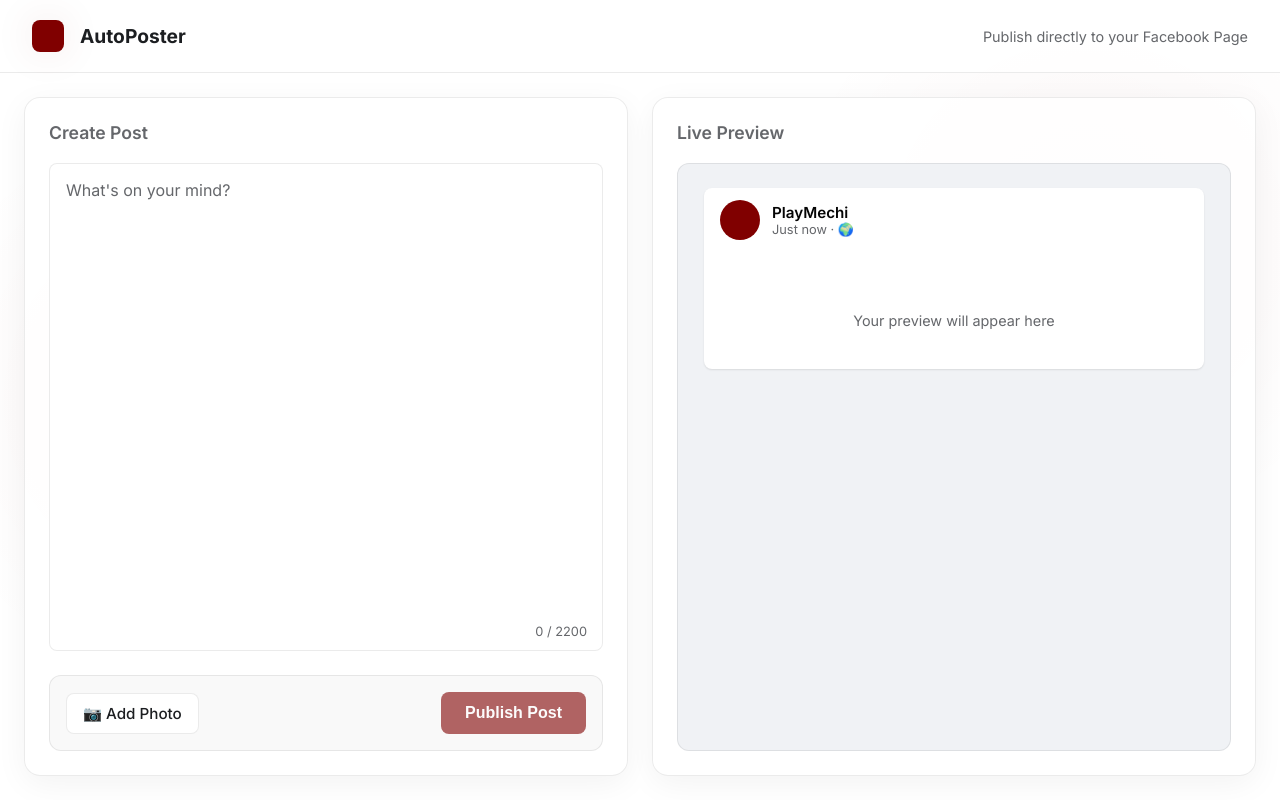
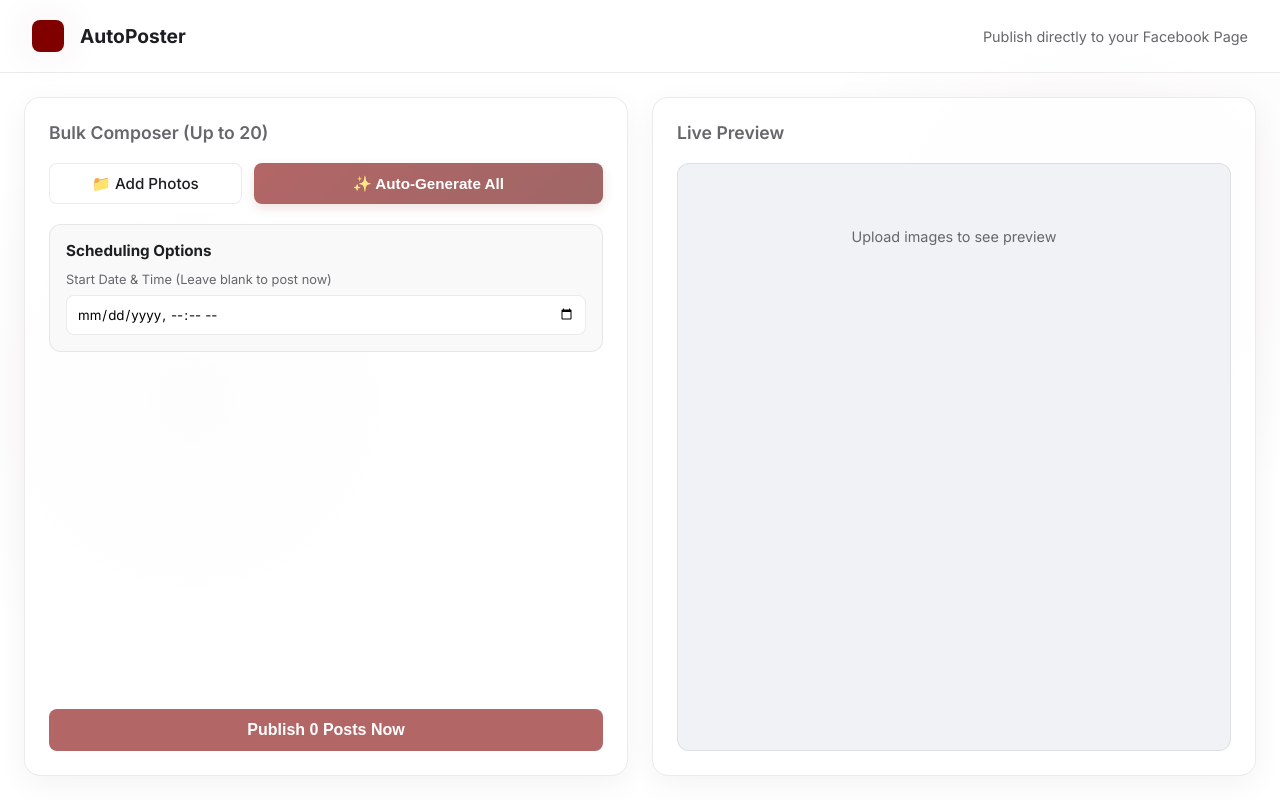
Before and after one commit to ryanair000/SMMPRO, a Next.js app: page / in a window 1280 px wide. Built offline with nearby package versions, Linux system fonts and the light colour scheme.

Commit message:
feat: add bulk image upload queue and interval scheduling

```diff
--- a/src/components/PostComposer.js
+++ b/src/components/PostComposer.js
@@ -1,63 +1,125 @@
 "use client";
 
-import { useState, useRef } from 'react';
+import { useState, useRef, useEffect } from 'react';
 import toast from 'react-hot-toast';
 import styles from './PostComposer.module.css';
 
 export default function PostComposer() {
-  const [message, setMessage] = useState('');
-  const [imageFile, setImageFile] = useState(null);
-  const [imagePreview, setImagePreview] = useState(null);
+  const [queue, setQueue] = useState([]); // { id, file, preview, caption, status }
+  const [selectedIndex, setSelectedIndex] = useState(0);
+
+  const [scheduleTime, setScheduleTime] = useState('');
+  const [spreadInterval, setSpreadInterval] = useState(2);
+
+  const [isGenerating, setIsGenerating] = useState(false);
   const [isSubmitting, setIsSubmitting] = useState(false);
-  const [isGenerating, setIsGenerating] = useState(false);
+
   const fileInputRef = useRef(null);
 
   const maxLength = 2200;
 
-  const handleImageChange = (e) => {
-    const file = e.target.files[0];
-    if (file) {
-      setImageFile(file);
-      const reader = new FileReader();
-      reader.onloadend = () => {
-        setImagePreview(reader.result);
-      };
-      reader.readAsDataURL(file);
+  // Handle multiple file uploads
+  const handleFilesChange = (e) => {
+    const files = Array.from(e.target.files);
+    if (!files.length) return;
+
+    if (queue.length + files.length > 20) {
+      toast.error('You can only upload up to 20 images at once.');
+      return;
     }
+
+    const newItems = files.map(file => ({
+      id: Math.random().toString(36).substr(2, 9),
+      file,
+      preview: URL.createObjectURL(file),
+      caption: '',
+      status: 'pending' // pending, generating, ready, published, error
+    }));
+
+    setQueue(prev => [...prev, ...newItems]);
+    if (queue.length === 0) setSelectedIndex(0);
+
+    // Clear input so same files can be selected again if needed
+    if (fileInputRef.current) fileInputRef.current.value = '';
   };
 
-  const handleGenerateCaption = async () => {
-    if (!imagePreview) return;
+  const updateQueueItem = (index, updates) => {
+    setQueue(prev => {
+      const newQueue = [...prev];
+      newQueue[index] = { ...newQueue[index], ...updates };
+      return newQueue;
+    });
+  };
+
+  const handleGenerateAll = async () => {
+    if (queue.length === 0) return;
     setIsGenerating(true);
-    const toastId = toast.loading('Generating perfect caption...');
+
+    let successCount = 0;
+
+    for (let i = 0; i < queue.length; i++) {
+      const item = queue[i];
+      if (item.caption) continue; // Skip if already has caption
+
+      setSelectedIndex(i); // Auto-focus the item being generated
+      updateQueueItem(i, { status: 'generating' });
+
       try {
         const res = await fetch('/api/generate', {
           method: 'POST',
           headers: { 'Content-Type': 'application/json' },
-        body: JSON.stringify({ imageBase64: imagePreview })
+          body: JSON.stringify({ imageBase64: item.preview })
         });
         const data = await res.json();
-      if (!res.ok) throw new Error(data.error || 'Failed to generate caption');
-      setMessage(data.caption);
-      toast.success('Caption generated!', { id: toastId });
+
+        if (!res.ok) throw new Error(data.error || 'Generation failed');
+
+        updateQueueItem(i, { caption: data.caption, status: 'ready' });
+        successCount++;
       } catch (err) {
-      toast.error(err.message, { id: toastId });
-    } finally {
+        toast.error(`Image ${i+1}: ${err.message}`);
+        updateQueueItem(i, { status: 'error' });
+      }
+    }
+
     setIsGenerating(false);
-    }
+    toast.success(`Generated ${successCount} captions!`);
   };
 
-  const handleSubmit = async (e) => {
-    e.preventDefault();
-    if (!message.trim() && !imageFile) return;
+  const handleSubmitAll = async () => {
+    if (queue.length === 0) return;
+    setIsSubmitting(true);
+    const toastId = toast.loading('Publishing/Scheduling all posts...');
 
-    setIsSubmitting(true);
-    const toastId = toast.loading('Publishing to Facebook...');
+    let baseTime = null;
+    if (scheduleTime) {
+      baseTime = new Date(scheduleTime).getTime() / 1000; // Unix timestamp
+      const nowUnix = Date.now() / 1000;
+      if (baseTime < nowUnix + 600) {
+        toast.error("Scheduled time must be at least 10 minutes in the future.", { id: toastId });
+        setIsSubmitting(false);
+        return;
+      }
+    }
+
+    let successCount = 0;
+
+    for (let i = 0; i < queue.length; i++) {
+      const item = queue[i];
+      if (item.status === 'published') continue;
+
+      setSelectedIndex(i);
 
       try {
         const formData = new FormData();
-      if (message.trim()) formData.append('message', message);
-      if (imageFile) formData.append('image', imageFile);
+        if (item.caption.trim()) formData.append('message', item.caption);
+        if (item.file) formData.append('image', item.file);
+
+        if (baseTime) {
+          // Spread interval (hours -> seconds)
+          const postUnixTime = Math.floor(baseTime + (i * spreadInterval * 3600));
+          formData.append('scheduledPublishTime', postUnixTime.toString());
+        }
 
         const res = await fetch('/api/post', {
           method: 'POST',
@@ -70,135 +132,174 @@ export default function PostComposer() {
           throw new Error(data.error || 'Failed to post');
         }
 
-      // Check results for partial group failures
-      const errors = data.results?.filter(r => r.status.includes('Failed') || r.status.includes('Error'));
-      if (errors && errors.length > 0) {
-        const errorReasons = [...new Set(errors.map(e => e.status))].join(' | ');
-        toast.error(`Posted to Page! But Admin Group failed. Meta API Error: ${errorReasons}`, { id: toastId, duration: 6000 });
-      } else {
-        toast.success('Post published successfully to Page and Admin Group!', { id: toastId });
+        updateQueueItem(i, { status: 'published' });
+        successCount++;
+      } catch (err) {
+        toast.error(`Image ${i+1}: ${err.message}`);
+        updateQueueItem(i, { status: 'error' });
+      }
     }
 
-      setMessage('');
-      setImageFile(null);
-      setImagePreview(null);
-      if (fileInputRef.current) fileInputRef.current.value = '';
-    } catch (err) {
-      toast.error(err.message, { id: toastId });
-    } finally {
     setIsSubmitting(false);
+    toast.success(`Successfully processed ${successCount} posts!`, { id: toastId });
+  };
+
+  const removeItem = (index) => {
+    setQueue(prev => prev.filter((_, i) => i !== index));
+    if (selectedIndex >= index && selectedIndex > 0) {
+      setSelectedIndex(selectedIndex - 1);
     }
   };
 
+  const selectedItem = queue[selectedIndex];
+
   return (
     <div className={styles.splitGrid}>
-      {/* LEFT PANE - CONTROLS */}
+      {/* LEFT PANE - CONTROLS & QUEUE */}
       <div className={`glass-panel ${styles.controlPane}`}>
-        <h2 className={styles.paneTitle}>Create Post</h2>
-        <form onSubmit={handleSubmit} className={styles.formContent}>
+        <h2 className={styles.paneTitle}>Bulk Composer (Up to 20)</h2>
+
+        <div className={styles.topControls}>
+          <input
+            type="file"
+            accept="image/*"
+            multiple
+            ref={fileInputRef}
+            onChange={handleFilesChange}
+            style={{ display: 'none' }}
+            id="bulk-upload"
+          />
+          <label htmlFor="bulk-upload" className={`${styles.iconBtn} ${isSubmitting ? styles.disabled : ''}`}>
+            📁 Add Photos
+          </label>
+
+          <button
+            type="button"
+            className={styles.aiBtn}
+            onClick={handleGenerateAll}
+            disabled={isGenerating || isSubmitting || queue.length === 0}
+          >
+            {isGenerating ? '✨ Generating All...' : '✨ Auto-Generate All'}
+          </button>
+        </div>
+
+        {queue.length > 0 && (
+          <div className={styles.queueContainer}>
+            {queue.map((item, idx) => (
+              <div
+                key={item.id}
+                className={`${styles.queueItem} ${selectedIndex === idx ? styles.active : ''} ${styles['status-'+item.status]}`}
+                onClick={() => setSelectedIndex(idx)}
+              >
+                <img src={item.preview} alt="thumb" />
+                <div className={styles.queueInfo}>
+                  <span className={styles.queueLabel}>Post {idx + 1}</span>
+                  <span className={styles.queueStatus}>{item.status}</span>
+                </div>
+                <button className={styles.removeQueueBtn} onClick={(e) => { e.stopPropagation(); removeItem(idx); }}>✕</button>
+              </div>
+            ))}
+          </div>
+        )}
+
+        {selectedItem && (
+          <div className={styles.activeEditor}>
+            <h3>Edit Caption (Post {selectedIndex + 1})</h3>
             <div className={styles.textareaWrapper}>
               <textarea
                 className="input-field"
-              placeholder="What's on your mind?"
-              value={message}
-              onChange={(e) => setMessage(e.target.value)}
+                placeholder="Caption for this image..."
+                value={selectedItem.caption}
+                onChange={(e) => updateQueueItem(selectedIndex, { caption: e.target.value })}
                 maxLength={maxLength}
                 disabled={isSubmitting || isGenerating}
               />
               <span className={styles.characterCount}>
-              {message.length} / {maxLength}
+                {selectedItem.caption.length} / {maxLength}
               </span>
             </div>
+          </div>
+        )}
 
-          <div className={styles.controls}>
-            <div className={styles.leftControls}>
+        <div className={styles.schedulingBlock}>
+          <h3>Scheduling Options</h3>
+          <div className={styles.scheduleRow}>
+            <div className={styles.scheduleInput}>
+              <label>Start Date & Time (Leave blank to post now)</label>
               <input
-                type="file"
-                accept="image/*"
-                ref={fileInputRef}
-                onChange={handleImageChange}
-                style={{ display: 'none' }}
-                id="image-upload"
+                type="datetime-local"
+                value={scheduleTime}
+                onChange={e => setScheduleTime(e.target.value)}
+                disabled={isSubmitting}
               />
-              <label htmlFor="image-upload" className={`${styles.iconBtn} ${isSubmitting ? styles.disabled : ''}`}>
-                📷 Add Photo
-              </label>
-              {imagePreview && (
-                <button
-                  type="button"
-                  className={styles.aiBtn}
-                  onClick={handleGenerateCaption}
-                  disabled={isGenerating || isSubmitting}
-                >
-                  {isGenerating ? '✨ Generating...' : '✨ Auto-Generate'}
-                </button>
+            </div>
+            {scheduleTime && queue.length > 1 && (
+              <div className={styles.scheduleInput}>
+                <label>Spread Interval (Hours)</label>
+                <input
+                  type="number"
+                  min="0"
+                  step="1"
+                  value={spreadInterval}
+                  onChange={e => setSpreadInterval(parseFloat(e.target.value) || 0)}
+                  disabled={isSubmitting}
+                />
+              </div>
             )}
           </div>
+        </div>
 
-            <div className={styles.actions}>
         <button
-                type="submit"
           className="btn"
-                disabled={(!message.trim() && !imageFile) || isSubmitting}
+          onClick={handleSubmitAll}
+          disabled={queue.length === 0 || isSubmitting || isGenerating}
+          style={{ marginTop: 'auto' }}
         >
-                {isSubmitting ? (
-                  <>
-                    <span className={styles.spinner}></span>
-                    Publishing...
-                  </>
-                ) : (
-                  'Publish Post'
-                )}
+          {isSubmitting ? <><span className={styles.spinner}></span> Processing...</> : (scheduleTime ? `Schedule ${queue.length} Posts` : `Publish ${queue.length} Posts Now`)}
         </button>
       </div>
-          </div>
-        </form>
-      </div>
 
-      {/* RIGHT PANE - PREVIEW */}
+      {/* RIGHT PANE - LIVE PREVIEW */}
       <div className={`glass-panel ${styles.previewPane}`}>
-        <h2 className={styles.paneTitle}>Live Preview</h2>
+        <h2 className={styles.paneTitle}>Live Preview {selectedItem ? `(Post ${selectedIndex + 1})` : ''}</h2>
         <div className={styles.previewContent}>
+          {selectedItem ? (
             <div className={styles.fbMockup}>
               <div className={styles.fbHeader}>
                 <div className={styles.fbAvatar}></div>
                 <div className={styles.fbMeta}>
                   <div className={styles.fbName}>PlayMechi</div>
-                <div className={styles.fbTime}>Just now · 🌍</div>
+                  <div className={styles.fbTime}>
+                    {scheduleTime
+                      ? `Scheduled: ${new Date(new Date(scheduleTime).getTime() + (selectedIndex * spreadInterval * 3600000)).toLocaleString()}`
+                      : 'Just now · 🌍'}
+                  </div>
                 </div>
               </div>
 
               <div className={styles.fbBody}>
-              {isGenerating ? (
+                {selectedItem.status === 'generating' ? (
                   <div className={styles.skeletonText}>
                     <div className={styles.skeletonLine}></div>
                     <div className={styles.skeletonLine}></div>
                     <div className={styles.skeletonLine} style={{width: '60%'}}></div>
                   </div>
                 ) : (
-                message && <p className={styles.fbText}>{message}</p>
+                  selectedItem.caption && <p className={styles.fbText}>{selectedItem.caption}</p>
                 )}
               </div>
 
-            {imagePreview && (
               <div className={styles.fbImageWrapper}>
-                <img src={imagePreview} alt="Preview" className={styles.fbImage} />
-                <button type="button" className={styles.removeImageBtn} onClick={() => {
-                  setImageFile(null);
-                  setImagePreview(null);
-                  if (fileInputRef.current) fileInputRef.current.value = '';
-                }}>✕</button>
+                <img src={selectedItem.preview} alt="Preview" className={styles.fbImage} />
               </div>
-            )}
-
-            {!message && !imagePreview && !isGenerating && (
+            </div>
+          ) : (
             <div className={styles.emptyState}>
-                Your preview will appear here
+              Upload images to see preview
             </div>
           )}
         </div>
       </div>
     </div>
-    </div>
   );
 }
--- a/src/components/PostComposer.module.css
+++ b/src/components/PostComposer.module.css
@@ -23,52 +23,10 @@
   color: var(--text-secondary);
 }
 
-.formContent {
-  display: flex;
-  flex-direction: column;
-  gap: 24px;
-  height: 100%;
-}
-
-.textareaWrapper {
-  position: relative;
-  flex: 1;
-  display: flex;
-  flex-direction: column;
-}
-
-.textareaWrapper textarea {
-  flex: 1;
-  resize: none;
-  min-height: 200px;
-}
-
-.characterCount {
-  position: absolute;
-  bottom: 12px;
-  right: 16px;
-  font-size: 0.8rem;
-  color: var(--text-secondary);
-  pointer-events: none;
-}
-
-/* Controls */
-.controls {
-  display: flex;
-  justify-content: space-between;
-  align-items: center;
-  flex-wrap: wrap;
-  gap: 16px;
-  background: #f9f9f9;
-  padding: 16px;
-  border-radius: 12px;
-  border: 1px solid var(--surface-border);
-}
-
-.leftControls {
+.topControls {
   display: flex;
   gap: 12px;
-  align-items: center;
+  margin-bottom: 20px;
 }
 
 .iconBtn {
@@ -82,6 +40,8 @@
   transition: all 0.2s;
   color: var(--text-primary);
   display: inline-block;
+  flex: 1;
+  text-align: center;
 }
 
 .iconBtn:hover:not(.disabled) {
@@ -102,6 +62,7 @@
   font-size: 0.95rem;
   font-weight: 600;
   transition: all 0.2s;
+  flex: 2;
   box-shadow: 0 4px 12px rgba(128, 0, 0, 0.2);
 }
 
@@ -114,6 +75,163 @@
 .aiBtn:disabled {
   opacity: 0.6;
   cursor: not-allowed;
+}
+
+/* Queue List */
+.queueContainer {
+  display: flex;
+  overflow-x: auto;
+  gap: 12px;
+  padding: 12px 0;
+  margin-bottom: 24px;
+  scrollbar-width: thin;
+}
+
+.queueItem {
+  position: relative;
+  min-width: 80px;
+  width: 80px;
+  height: 100px;
+  border-radius: 8px;
+  overflow: hidden;
+  border: 2px solid transparent;
+  cursor: pointer;
+  transition: all 0.2s;
+  background: #f0f0f0;
+  flex-shrink: 0;
+}
+
+.queueItem.active {
+  border-color: var(--primary-color);
+  transform: scale(1.05);
+  box-shadow: 0 4px 12px rgba(128,0,0,0.2);
+}
+
+.queueItem img {
+  width: 100%;
+  height: 100%;
+  object-fit: cover;
+  opacity: 0.9;
+}
+
+.queueItem:hover img {
+  opacity: 1;
+}
+
+.queueInfo {
+  position: absolute;
+  bottom: 0;
+  left: 0;
+  right: 0;
+  background: rgba(0,0,0,0.7);
+  color: white;
+  padding: 4px;
+  display: flex;
+  flex-direction: column;
+  align-items: center;
+  font-size: 0.6rem;
+  line-height: 1.2;
+}
+
+.queueStatus {
+  color: #ffca28;
+  text-transform: capitalize;
+}
+
+.status-ready .queueStatus { color: #4caf50; }
+.status-published .queueStatus { color: #2196f3; }
+.status-error .queueStatus { color: #f44336; }
+
+.removeQueueBtn {
+  position: absolute;
+  top: 4px;
+  right: 4px;
+  background: rgba(0,0,0,0.6);
+  color: white;
+  border: none;
+  border-radius: 50%;
+  width: 20px;
+  height: 20px;
+  display: flex;
+  align-items: center;
+  justify-content: center;
+  cursor: pointer;
+  font-size: 10px;
+}
+.removeQueueBtn:hover { background: red; }
+
+/* Active Editor */
+.activeEditor {
+  display: flex;
+  flex-direction: column;
+  gap: 12px;
+  margin-bottom: 24px;
+  flex: 1;
+}
+
+.activeEditor h3 {
+  font-size: 0.95rem;
+  color: var(--text-secondary);
+}
+
+.textareaWrapper {
+  position: relative;
+  flex: 1;
+  display: flex;
+  flex-direction: column;
+}
+
+.textareaWrapper textarea {
+  flex: 1;
+  resize: none;
+  min-height: 150px;
+}
+
+.characterCount {
+  position: absolute;
+  bottom: 12px;
+  right: 16px;
+  font-size: 0.8rem;
+  color: var(--text-secondary);
+  pointer-events: none;
+}
+
+/* Scheduling Block */
+.schedulingBlock {
+  background: #f9f9f9;
+  border: 1px solid var(--surface-border);
+  border-radius: 12px;
+  padding: 16px;
+  margin-bottom: 24px;
+}
+
+.schedulingBlock h3 {
+  font-size: 0.95rem;
+  margin-bottom: 12px;
+}
+
+.scheduleRow {
+  display: flex;
+  gap: 16px;
+}
+
+.scheduleInput {
+  flex: 1;
+  display: flex;
+  flex-direction: column;
+  gap: 8px;
+}
+
+.scheduleInput label {
+  font-size: 0.8rem;
+  color: var(--text-secondary);
+}
+
+.scheduleInput input {
+  padding: 10px;
+  border: 1px solid var(--surface-border);
+  border-radius: 8px;
+  font-family: inherit;
 }
 
 /* Spinner */
@@ -204,27 +322,6 @@
   display: block;
 }
 
-.removeImageBtn {
-  position: absolute;
-  top: 12px;
-  right: 12px;
-  background: rgba(0,0,0,0.6);
-  color: white;
-  border: none;
-  border-radius: 50%;
-  width: 28px;
-  height: 28px;
-  display: flex;
-  align-items: center;
-  justify-content: center;
-  cursor: pointer;
-  font-size: 14px;
-  transition: background 0.2s;
-}
-.removeImageBtn:hover {
-  background: rgba(0,0,0,0.8);
-}
-
 .emptyState {
   padding: 40px;
   text-align: center;
```
Also changed, not shown: src/app/api/post/route.js (+22 -16 lines), 1 other file (tests, documents, lock files or other folders). Lines whose indentation alone changed are shown as unchanged.
